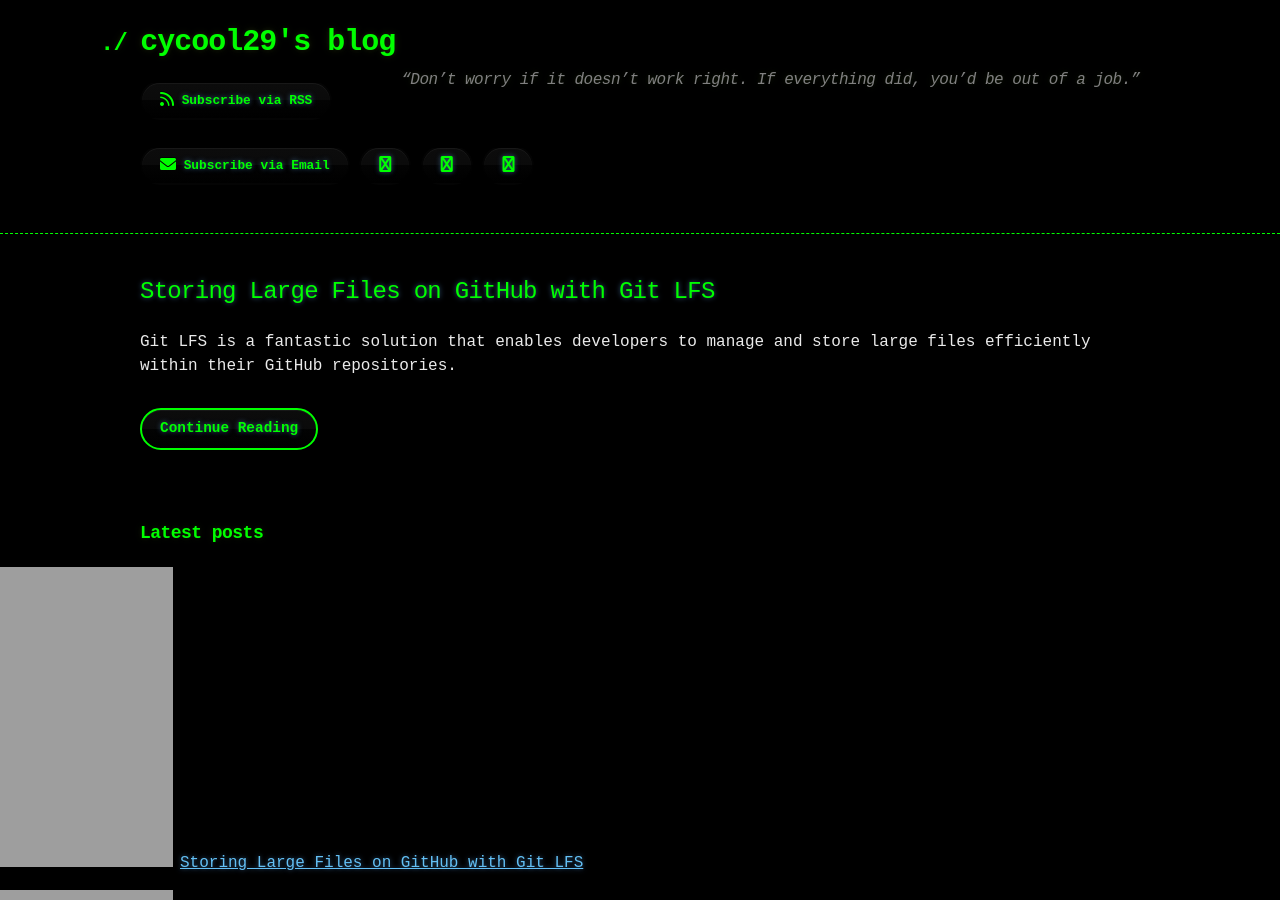
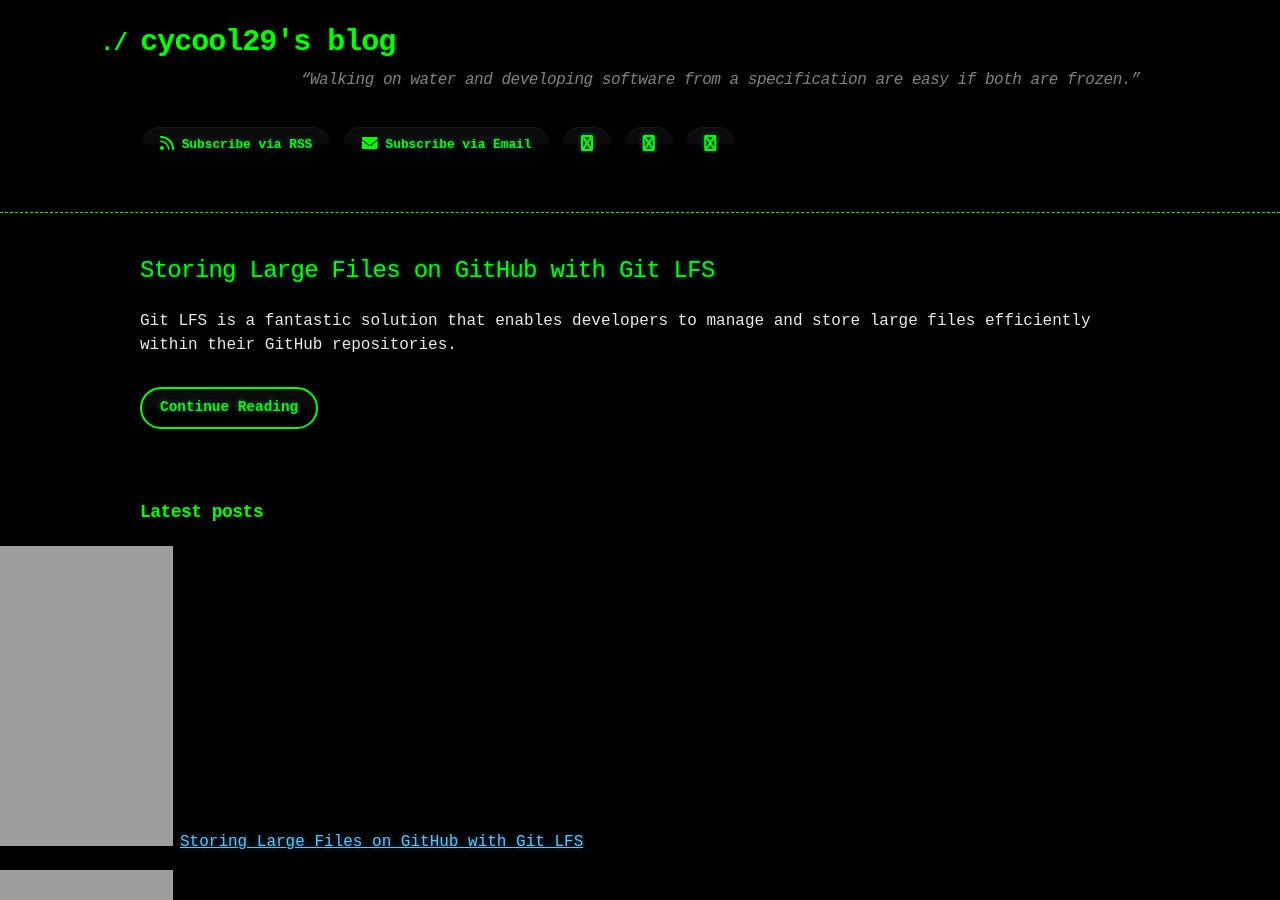
Before and after one commit to cycool29/cycool29.github.io, a Jekyll site: the page built from index.md, in a window 1280 px wide and 900 px high. Built offline with Jekyll 4.4.1, drawn with Linux system fonts in a browser that asks for light colours; a style sheet for code colours, icons or effects is not loaded.

Commit message:
Update quotes

```diff
--- a/_config.yml
+++ b/_config.yml
@@ -1,5 +1,5 @@
 title: cycool29's blog
-description: "“Don’t worry if it doesn’t work right. If everything did, you’d be out of a job.” "
+description: "“Walking on water and developing software from a specification are easy if both are frozen.” "
 bio: A high school student. Intermediate in Python, Git, Bash. Learning JavaScript. He/Him. "
 author: cycool29
 url: https://cycool29.github.io
```
